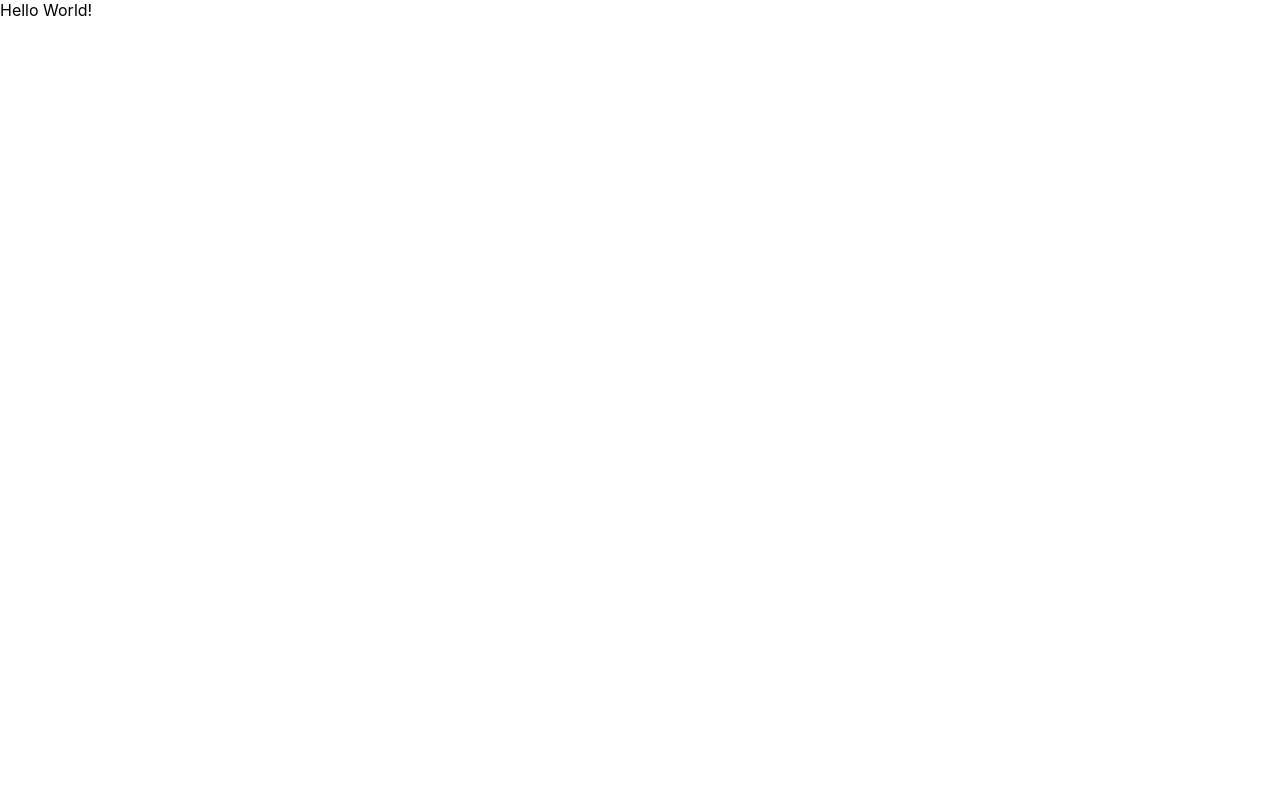
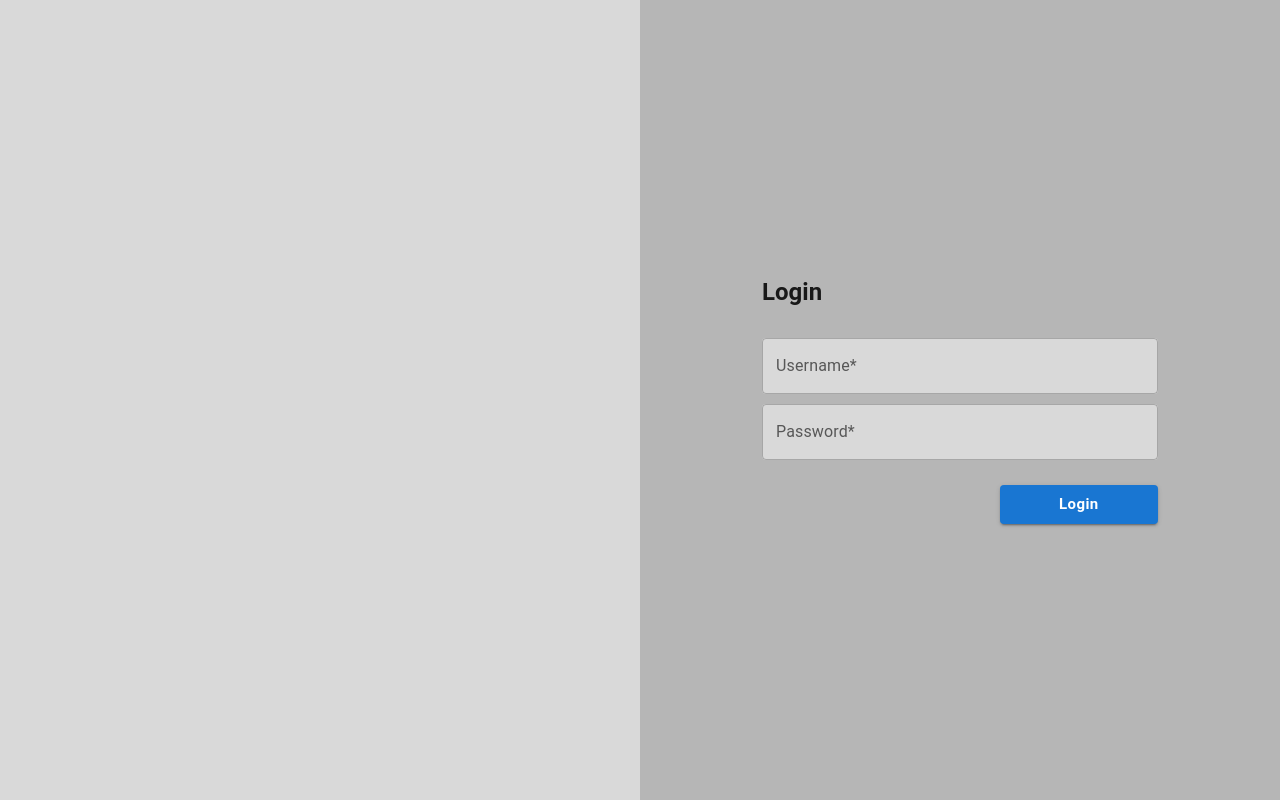
Before and after one commit to PedroDSFerreira/osm-mec, a React (Create React App) app in the folder cfs-portal/: page /login in a window 1280 px wide. Built offline with nearby package versions, Linux system fonts and the light colour scheme.

Commit message:
Add login page

```diff
--- a/cfs-portal/src/pages/Login/index.tsx
+++ b/cfs-portal/src/pages/Login/index.tsx
@@ -1,9 +1,82 @@
+import React, { useState } from 'react';
+import { TextField, Button, Typography, Container, CssBaseline, InputLabel, FormControl, OutlinedInput, useTheme } from '@mui/material';
+import { ThemeContext } from '@emotion/react';
+
 const Login = () => {
+  const [username, setUsername] = useState('');
+  const [password, setPassword] = useState('');
+  const theme = useTheme();
+
+  const handleUsernameChange = (event: React.ChangeEvent<HTMLInputElement>) => {
+    setUsername(event.target.value);
+  };
+
+  const handlePasswordChange = (event: React.ChangeEvent<HTMLInputElement>) => {
+    setPassword(event.target.value);
+  };
+
+  const handleLogin = () => {
+    // Adicione sua lógica de autenticação aqui
+    console.log(`Username: ${username}, Password: ${password}`);
+  };
+
   return (
-    <div>
-    Hello World!
+    <div style={{ display: 'flex', height: '100vh' }}>
+      <div style={{ flex: 1, background: '#d9d9d9', display: 'flex', justifyContent: 'flex-end' }}>
+      </div>
+      <div style={{ flex: 1, background: '#b6b6b6', display: 'flex', justifyContent: 'center', alignItems: 'center' }}>
+        <Container
+          component="main"
+          maxWidth="xs">
+          <CssBaseline />
+          <div style={{ display: 'flex', flexDirection: 'column', alignItems: 'flex-start', marginTop: '10px' }}>
+            <Typography
+              component="h1"
+              variant="h5"
+              style={{ fontWeight: 'bold', marginBottom: '10px', marginTop: '-10px' }}>
+              Login
+            </Typography>
+            <form style={{ width: '100%', marginTop: '10px' }} noValidate>
+              <div style={{ display: 'flex', flexDirection: 'column', alignItems: 'flex-start', marginBottom: '10px', marginTop: '10px' }}>
+                <FormControl fullWidth variant="outlined">
+                  <InputLabel htmlFor="username-input">Username*</InputLabel>
+                  <OutlinedInput
+                    id="username-input"
+                    value={username}
+                    onChange={handleUsernameChange}
+                    label="Username*"
+                    style={{ backgroundColor: '#d9d9d9' }}
+                  />
+                </FormControl>
+              </div>
+              <div style={{ display: 'flex', flexDirection: 'column', alignItems: 'flex-start', marginTop: '10px', marginBottom: '10px' }}>
+                <FormControl fullWidth variant="outlined">
+                  <InputLabel htmlFor="password-input">Password*</InputLabel>
+                  <OutlinedInput
+                    id="password-input"
+                    value={password}
+                    onChange={handlePasswordChange}
+                    label="Password*"
+                    type="password"
+                    style={{ backgroundColor: '#d9d9d9' }}
+                  />
+                </FormControl>
+              </div>
+              <div style={{ display: 'flex', justifyContent: 'flex-end', width: '100%', marginTop: '25px' }}>
+                <Button
+                  type="button"
+                  variant="contained"
+                  style={{ fontSize: '15px', width: '40%', backgroundColor: theme.palette.primary.main, color: '#fff', textTransform: 'none', fontWeight: 'bold' }}
+                  onClick={handleLogin}>
+                  Login
+                </Button>
+              </div>
+            </form>
+          </div>
+        </Container>
+      </div>
     </div>
-  )
-}
+  );
+};
 
-export default Login
+export default Login;
```
